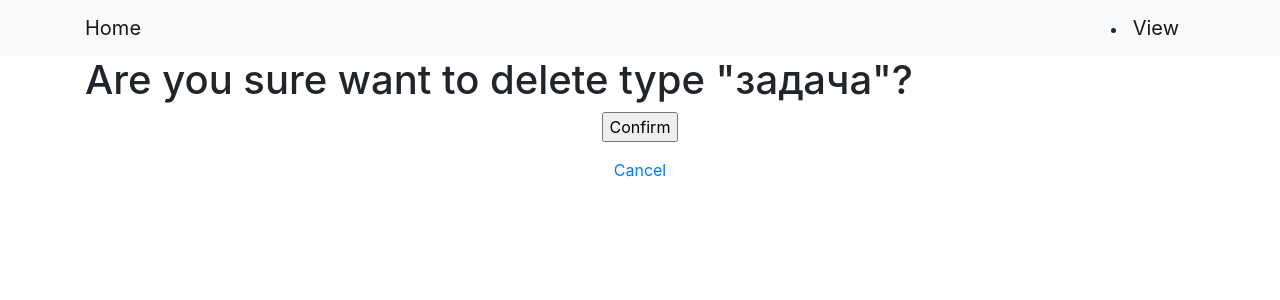
After one commit to xislam/python_4_home_work_49_islam_Nurdinov, a Django app: page /type/1/delete/ in a window 1280 px wide. The commit adds this page. Shown: the top 300 px of the page. Run offline with Django 3.2, Linux system fonts and the light colour scheme; data comes from the database, SQL or seed files in the repository; some libraries are stand-ins or nearby versions.

Commit message:
Все свезанное с Типами сделано

```diff
--- a/source/main/urls.py
+++ b/source/main/urls.py
@@ -28,4 +28,8 @@ urlpatterns = [
     path('status/', StatusView.as_view(), name='status_view'),
     path('status/<int:pk>/edit/', StatusUpdateView.as_view(), name='update_status'),
     path('status/<int:pk>/delete/', StatusDeleteView.as_view(), name='delete_status'),
+    path('type/create/', TypeCreateView.as_view(), name='type_create'),
+    path('type/', TypeView.as_view(), name='type_view'),
+    path('type/<int:pk>/edit/', TypeUpdateView.as_view(), name='type_update'),
+    path('type/<int:pk>/delete/', TypeDeleteView.as_view(), name='type_delete'),
 ]
--- a/source/webapp/templates/delete_status.html
+++ b/source/webapp/templates/delete_status.html
@@ -1,7 +1,7 @@
 {% extends "base.html" %}
 {% block title %}Delete Status{% endblock %}
 {% block menu %}
-    <li><a href="{% url 'status_view' %}">View</a></li>
+    <li><a class="navbar-brand"   href="{% url 'status_view' %}">View</a></li>
 {% endblock %}
 {% block content %}
     <h1>Are you sure want to delete status "{{ status }}"?</h1>
--- a/source/webapp/templates/index.html
+++ b/source/webapp/templates/index.html
@@ -4,6 +4,8 @@
 <a class="navbar-brand" href="{% url 'issue_add' %}">Add GuestBook</a>
     <a class="navbar-brand" href="{% url 'create_status' %}">Add Statuses</a>
     <a class="navbar-brand" href="{% url 'status_view' %}">Statuses</a>
+     <a class="navbar-brand" href="{% url 'type_create' %}">Add Type</a>
+    <a class="navbar-brand" href="{% url 'type_view' %}">Types</a>
 
 {% endblock %}
 
--- /dev/null
+++ b/source/webapp/templates/type_delete.html
@@ -0,0 +1,13 @@
+{% extends "base.html" %}
+{% block title %}Delete Type{% endblock %}
+{% block menu %}
+    <li><a class="navbar-brand"  href="{% url 'type_view' %}">View</a></li>
+{% endblock %}
+{% block content %}
+    <h1>Are you sure want to delete type "{{ type }}"?</h1>
+    <form method="POST" action="{% url "type_delete" type.pk %}" class="text-center">
+        {% csrf_token %}
+        <p><input type="submit" value="Confirm"></p>
+        <p><a href="{% url "index" %}">Cancel</a></p>
+    </form>
+{% endblock %}
--- a/source/webapp/views.py
+++ b/source/webapp/views.py
@@ -136,15 +136,13 @@ class StatusDeleteView(TemplateView):
         status = get_object_or_404(Status, pk=kwargs['pk'])
         try:
             status.delete()
-
+            return redirect('status_view')
         except Exception:
-            print('Ошипка не могу удолить')
-
-        return redirect('status_view')
+            return redirect('status_view')
 
 
 class TypeView(TemplateView):
-    template_name = 'types.html'
+    template_name = 'type_view.html'
 
     def get_context_data(self, **kwargs):
         context = super().get_context_data(**kwargs)
@@ -160,7 +158,7 @@ class TypeCreateView(View):
 
     def post(self, request, *args, **kwargs):
         form = TypeForm(data=request.POST)
-        if form.isvalid():
+        if form.is_valid():
             data = form.cleaned_data
             Type.objects.create(type=data['type'])
             return redirect('type_view')
@@ -189,11 +187,13 @@ class TypeUpdateView(TemplateView):
 
 class TypeDeleteView(TemplateView):
     def get(self, request, *args, **kwargs):
-        types = get_object_or_404(Type, pk=kwargs['pk'])
-        return render(request, 'type_delete.html', context={'type': types})
+        typ = get_object_or_404(Type, pk=kwargs['pk'])
+        return render(request, 'type_delete.html', context={'type': typ})
 
     def post(self, request, **kwargs):
         types = get_object_or_404(Type, pk=kwargs['pk'])
-
-        types.delete()
-        return redirect('types_view')
+        try:
+            types.delete()
+            return redirect('type_view')
+        except Exception:
+            return redirect('type_view')
```
Also changed, not shown: source/webapp/templates/type_create.html (added, +8 -0 lines), source/webapp/templates/type_update.html (added, +11 -0 lines), source/webapp/templates/type_view.html (added, +16 -0 lines).
